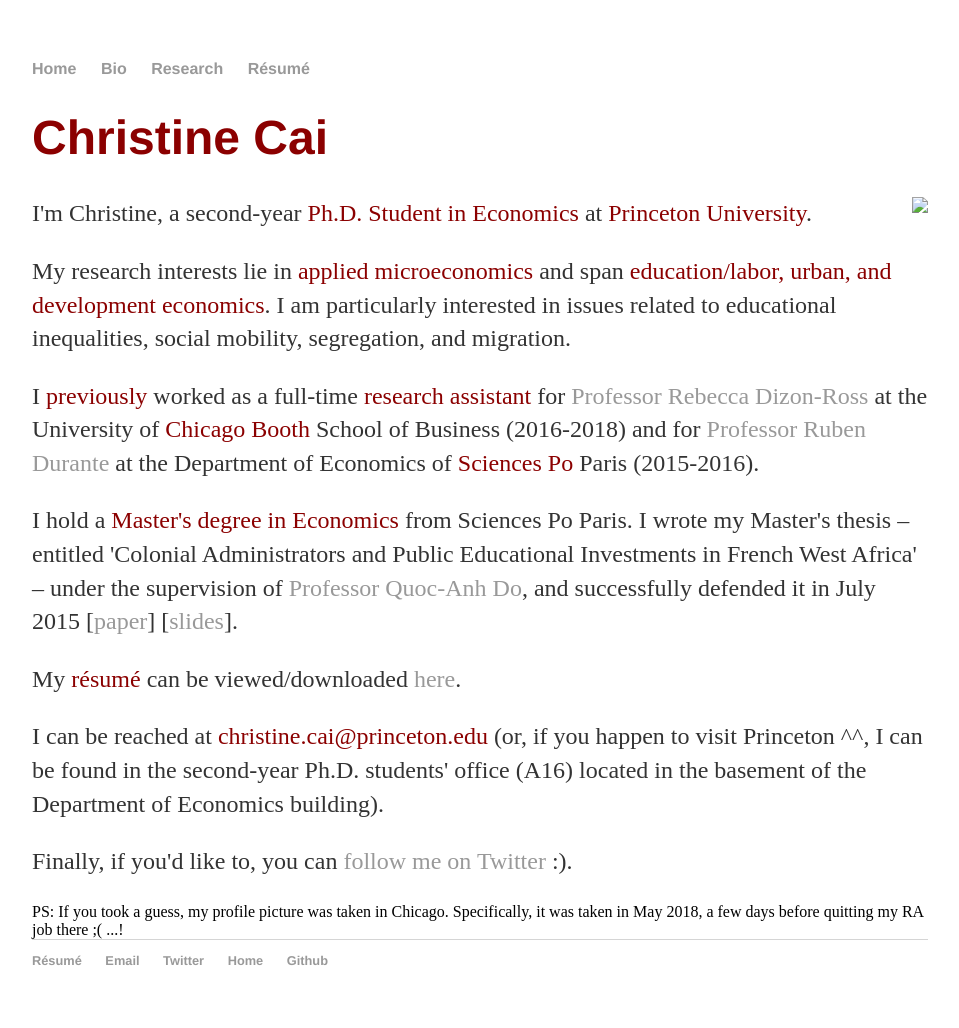
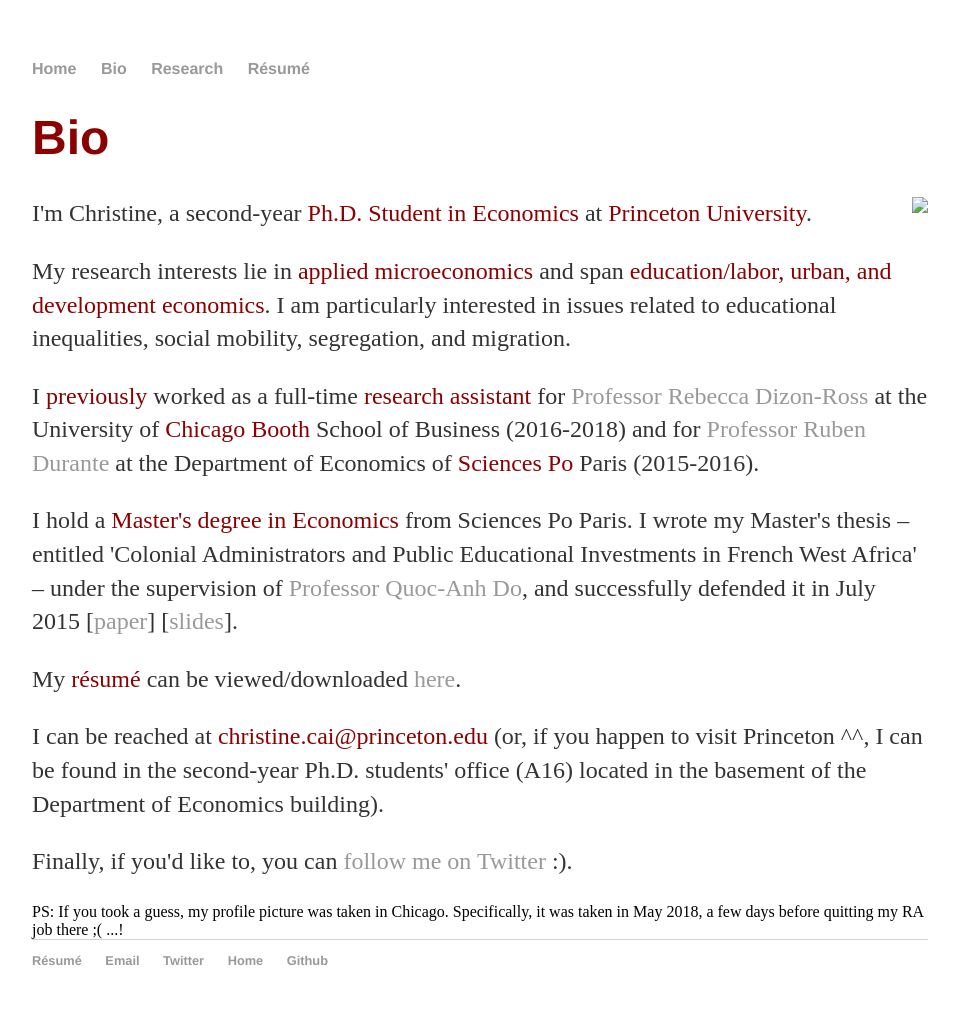
Before and after one commit to christinecai/christinecai.github.io, a Jekyll site: the page built from bio/Bio.html, in a window 1280 px wide. Shown: the whole page, without its empty margins (160-1119 px from the left). Built offline with Jekyll 4.4.1, drawn with Linux system fonts in a browser that asks for light colours.

Commit message:
Update Bio.html

```diff
--- a/bio/Bio.html
+++ b/bio/Bio.html
@@ -1,13 +1,13 @@
 ---
 layout: default
-title: Christine Cai
+title: Bio
 ---
 
 <div class="jumbotron">
 
 	<div class="col-sm-4">
 
-		<p class="lead"><h1><font color="darkred">Christine Cai</font></h1></p>
+		<p class="lead"><h1><font color="darkred">Bio</font></h1></p>
 
 		<img align="right" src="pix/pic_website.jpg">
 
```
